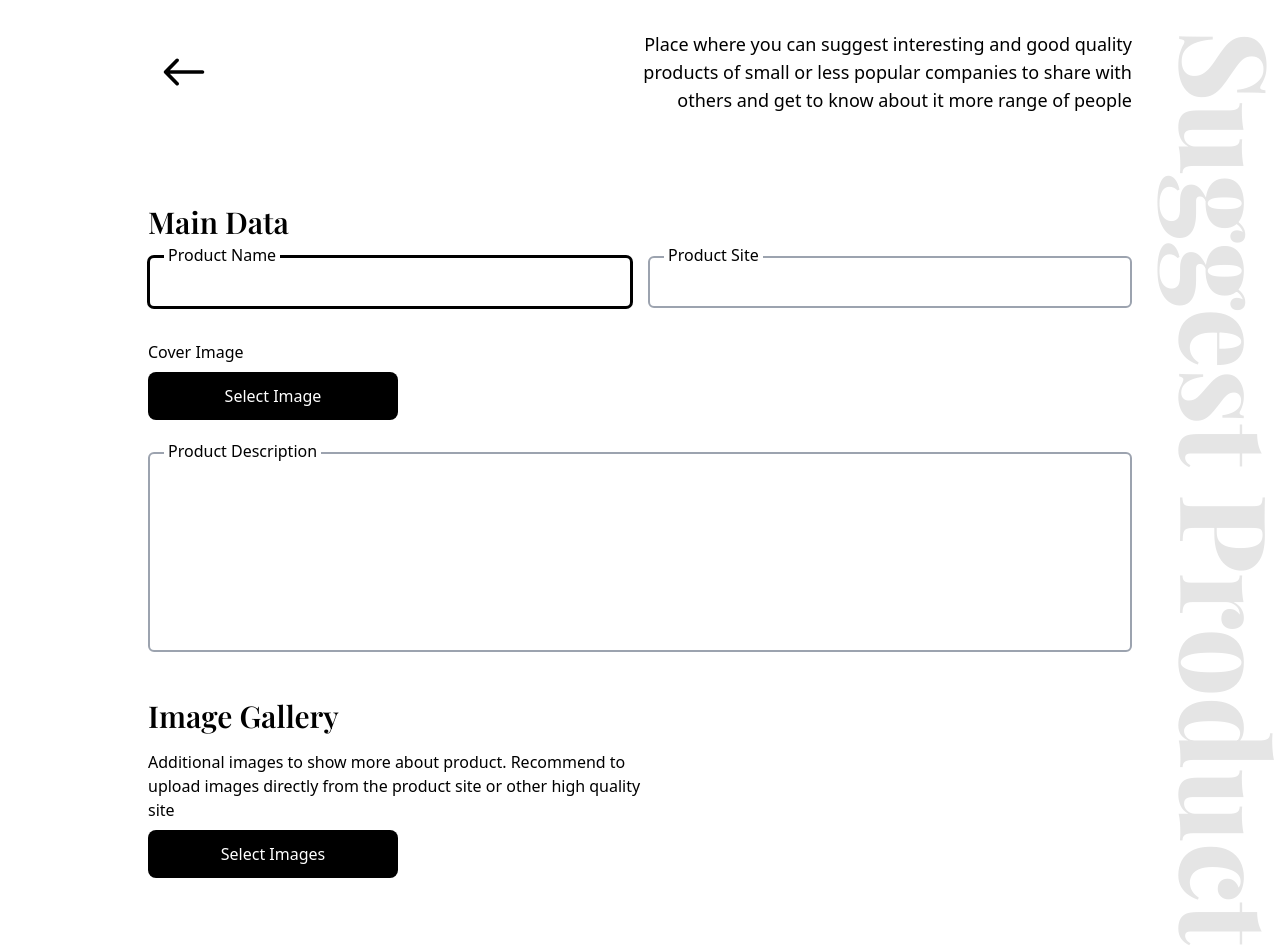
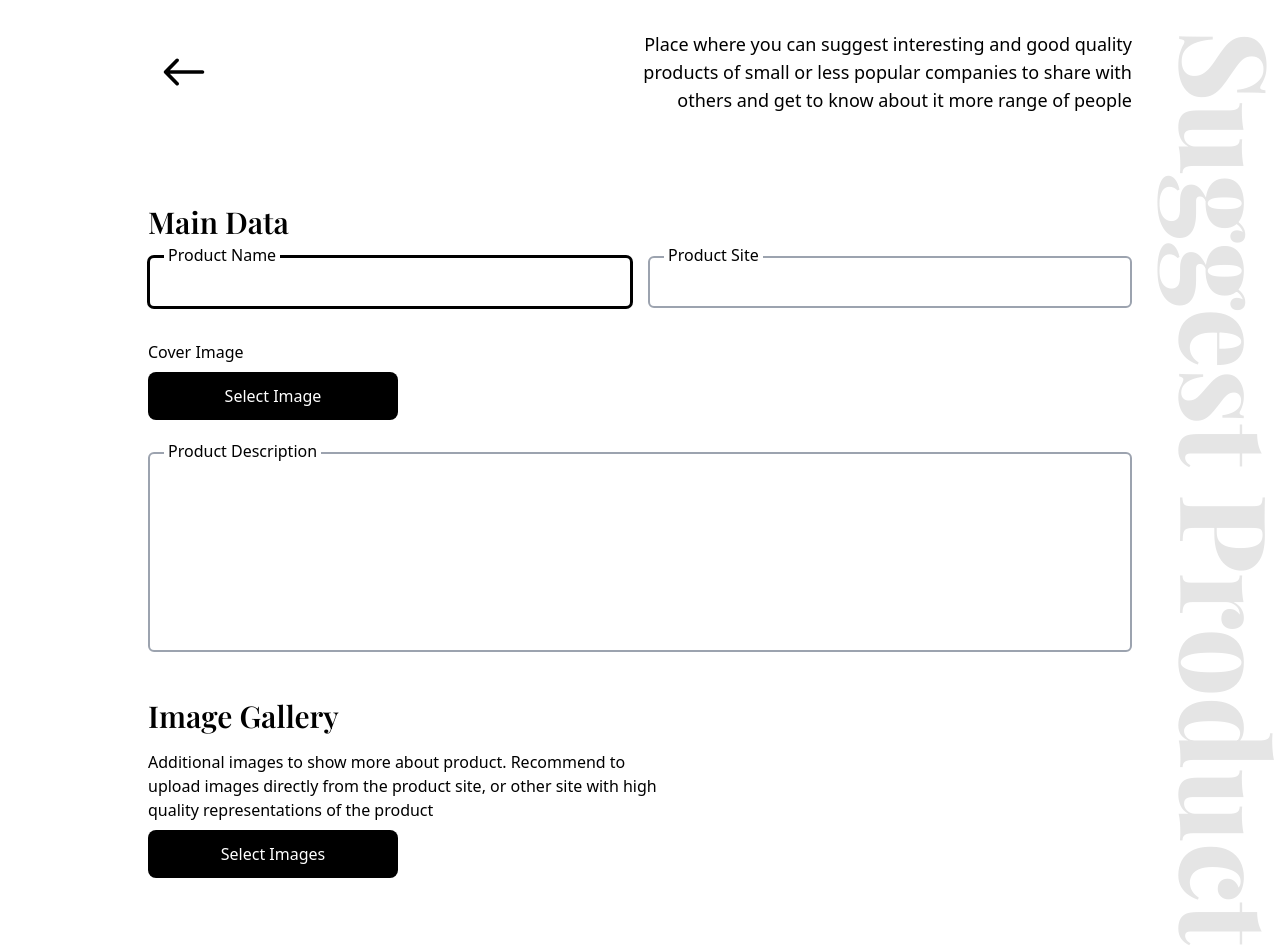
Before and after one commit to alexey-marinkevich/prod-rank, a React (Vite) app: page /suggest in a window 1280 px wide. Shown: the top 952 px of the page. Built offline with nearby package versions, Linux system fonts and the light colour scheme; no server answers.

Commit message:
fix: description

```diff
--- a/src/pages/SuggestProductPage.tsx
+++ b/src/pages/SuggestProductPage.tsx
@@ -246,7 +246,8 @@ function SuggestProductPage() {
             <h2 className="mb-4 font-serif text-3xl font-semibold">Image Gallery</h2>
             <p className="mb-2 font-light sm:max-w-lg">
               Additional images to show more about product. Recommend to upload images
-              directly from the product site or other high quality site
+              directly from the product site, or other site with high quality
+              representations of the product
             </p>
             <label className="block w-full sm:w-[250px]">
               {!galleryFiles?.length ? (
```
